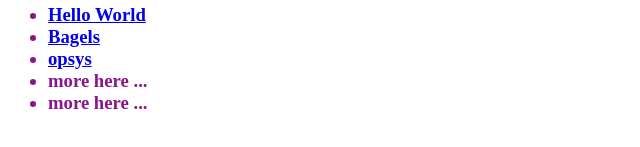
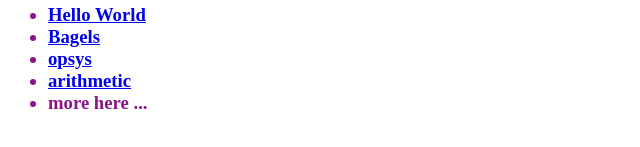
Before and after one commit to pcumiskey-pvcc/pcumiskey-pvcc.github.io, a plain HTML site: page index.html in a window 1280 px wide. Shown: the part 123-270 px from the top of the page, without its empty margins (0-640 px from the left). Drawn offline with Linux system fonts and the light colour scheme.

Commit message:
Update index.html

```diff
--- a/index.html
+++ b/index.html
@@ -18,7 +18,7 @@
     <li><a href = "helloworld.html"> Hello World </a></li>
     <li><a href = "bagels.html"> Bagels </a></li>
     <li><a href = "opsys.html"> opsys </a></li>
-    <li> more here ... </li>
+    <li><a href = "arithmetic.html"> arithmetic </a></li>
     <li> more here ... </li>
 </ul>
 </h3>
```
